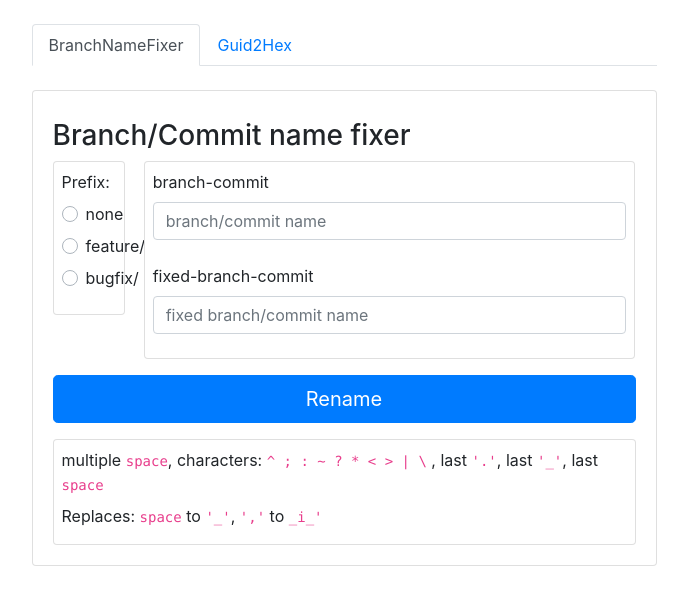
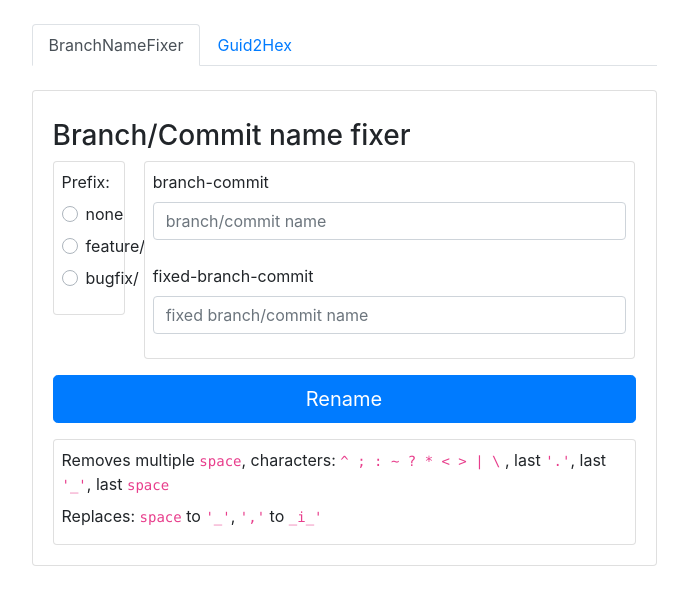
Before and after one commit to KubaMiszcz/KMDevTools, an Angular app: page / in a window 1280 px wide. Shown: the top 604 px of the page, without its empty margins (296-984 px from the left). Built offline with nearby package versions, Linux system fonts and the light colour scheme.

Commit message:
fix typo

```diff
--- a/src/app/branch-name-fixer-module/branch-name-fixer/branch-name-fixer.component.html
+++ b/src/app/branch-name-fixer-module/branch-name-fixer/branch-name-fixer.component.html
@@ -61,7 +61,7 @@
       <div class="col p-0 pt-3">
         <div class="card">
           <div class="card-body p-2">
-            <p class="card-text mb-2">multiple <code>space</code>, characters:
+            <p class="card-text mb-2">Removes multiple <code>space</code>, characters:
               <code> ^</code>
               <code> ;</code>
               <code> :</code>
```
